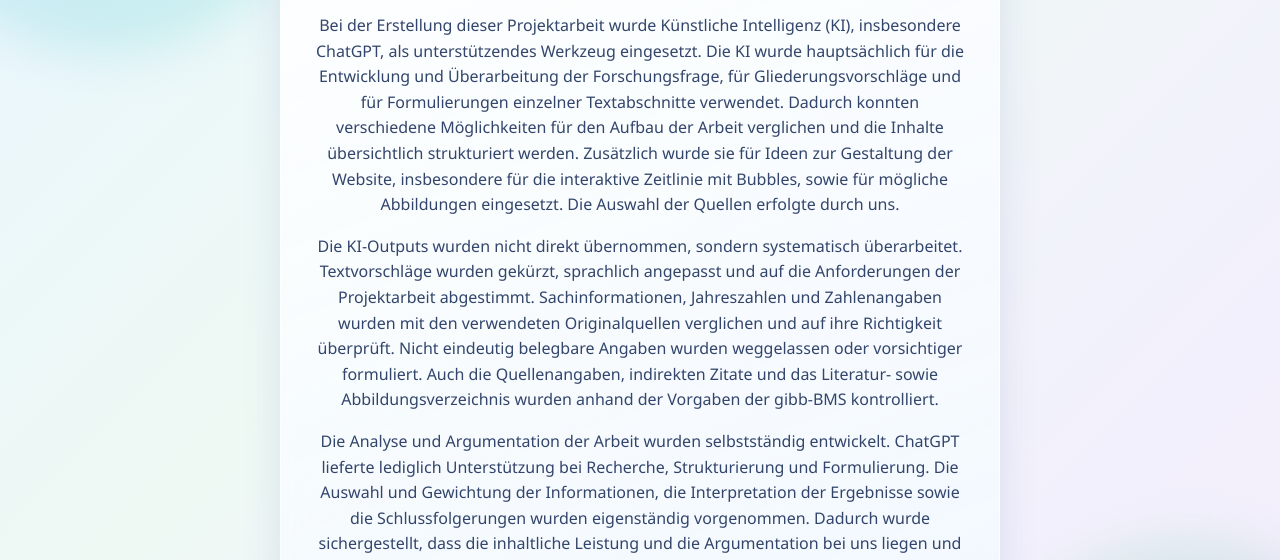
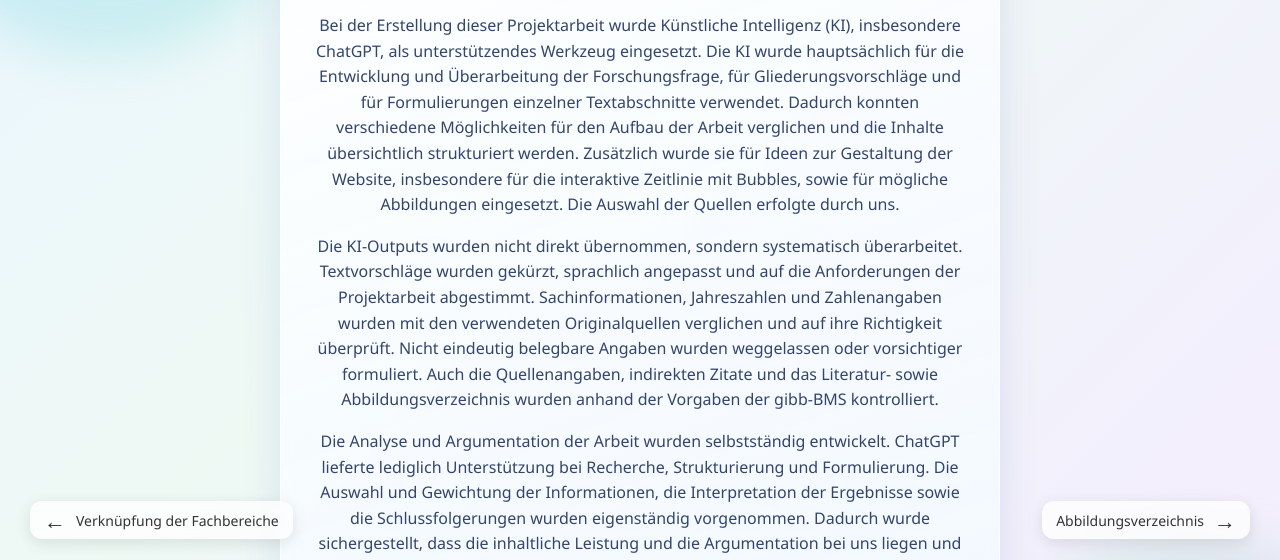
Before and after one commit to lebaguette248/IDAF_Chemie_Geschichte, a plain HTML site: page bereiche/ki.html in a window 1280 px wide. Shown: the part 236-796 px from the top of the page. Drawn offline with Linux system fonts and the light colour scheme.

Commit message:
feat: Navigation verbessert

```diff
--- a/bereiche/ki.html
+++ b/bereiche/ki.html
@@ -63,6 +63,18 @@
         </section>
 
     </div>
+
+    <div class="page-navigation">
+        <a href="verknuepfung.html" class="nav-link">
+            <span class="nav-arrow">←</span>
+            <span>Verknüpfung der Fachbereiche</span>
+        </a>
+
+        <a href="abbildungsverzeichnis.html" class="nav-link">
+            <span>Abbildungsverzeichnis</span>
+            <span class="nav-arrow">→</span>
+        </a>
+    </div>
 </main>
 
 <footer>
--- a/styles.css
+++ b/styles.css
@@ -589,3 +589,50 @@ footer p {
   font-style: italic;
   padding-bottom: 0.7rem;
 }
+
+.page-navigation {
+  position: fixed;
+  bottom: 25px;
+  left: 0;
+  width: 100%;
+  display: flex;
+  justify-content: space-between;
+  align-items: center;
+  padding: 0 30px;
+  box-sizing: border-box;
+  z-index: 100;
+  pointer-events: none;
+}
+
+.nav-link {
+  display: flex;
+  align-items: center;
+  gap: 10px;
+
+  padding: 8px 14px;
+  border-radius: 12px;
+
+  background: rgba(255, 255, 255, 0.75);
+  backdrop-filter: blur(10px);
+
+  color: #333;
+  text-decoration: none;
+  font-size: 14px;
+  font-weight: 500;
+
+  box-shadow: 0 4px 15px rgba(0, 0, 0, 0.10);
+
+  transition: transform 0.2s ease, background 0.2s ease;
+
+  pointer-events: auto;
+}
+
+.nav-link:hover {
+  transform: translateY(-2px);
+  background: rgba(255, 255, 255, 0.95);
+}
+
+.nav-arrow {
+  font-size: 22px;
+  line-height: 1;
+}
```
Also changed, not shown: bereiche/abbildungsverzeichnis.html (+7 -0 lines), bereiche/chemie-dokumentation.html (+11 -0 lines), bereiche/chemie-fragestellung.html (+8 -0 lines), bereiche/chemie-interpretation.html (+12 -0 lines), bereiche/geschichte-fragestellung.html (+12 -0 lines), bereiche/geschichte-literatur.html (+12 -0 lines), bereiche/geschichte-quellenarbeit.html (+12 -0 lines), bereiche/verknuepfung.html (+12 -0 lines).
